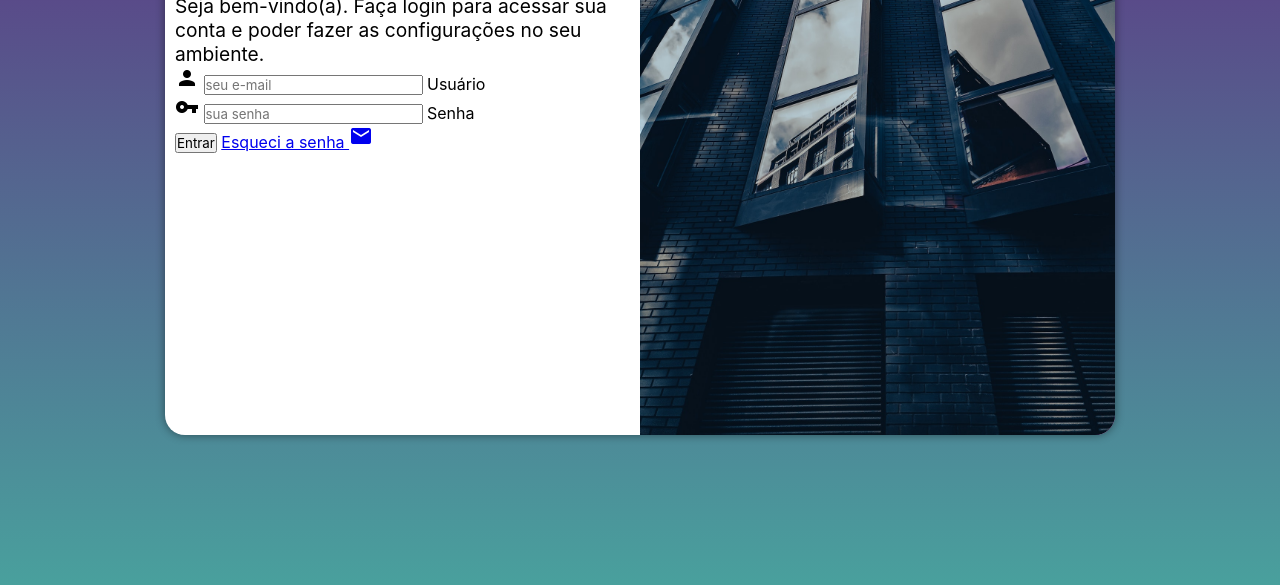
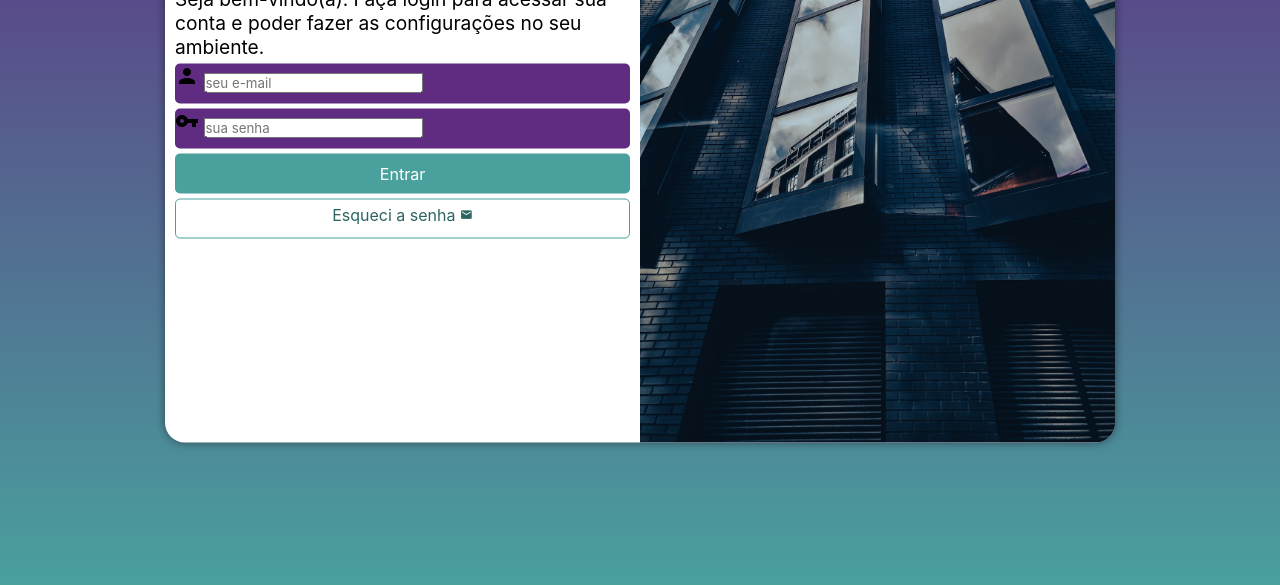
Before and after one commit to brunogomesz/projeto-login, a plain HTML site: page index.html in a window 1280 px wide. Shown: the part 215-800 px from the top of the page. Drawn offline with Linux system fonts and the light colour scheme.

Commit message:
aplicando estilo ao formulário de login

```diff
--- a/estilos/style.css
+++ b/estilos/style.css
@@ -38,7 +38,7 @@ section#login {
 
     background-color: white;
     width: 250px;
-    height: 500px;
+    height: 515px;
     border-radius: 20px;
     box-shadow: 0px 0px 10px rgba(0, 0, 0, 0.450);
 
@@ -67,3 +67,56 @@ div#formulario > h1{
 div#formulario > p {
     font-size: 0.8em;
 }
+
+form > div.campo {
+    background-color: #5f2c82;
+    display: block;
+    width: 100%;
+    height: 40px;
+    border-radius: 5px;
+    margin: 5px 0px;
+}
+
+div.campo > label{
+    display: none;
+}
+
+form > input[type=submit] {
+    display: block;
+    font-size: 1em;
+    width: 100%;
+    height: 40px;
+    background-color: #49a09d;
+    color: white;
+    border: none;
+    border-radius: 5px;
+    cursor: pointer;
+}
+
+form > input[type=submit]:hover {
+    background-color: #2d6462;
+}
+
+form > a.botao {
+    display: block;
+    text-align: center;
+    font-size: 1em;
+    width: 100%;
+    height: 40px;
+    padding-top: 5px;
+    margin-top: 5px;
+    background-color: white;
+    color: #2d6462;
+    border: 1px solid #49a09d;
+    border-radius: 5px;
+    text-decoration: none;
+
+}
+
+form > a.botao:hover {
+    background-color: #6cd3cf;
+}
+
+form > a.botao > span {
+    font-size: 0.8em;
+}
--- a/index.html
+++ b/index.html
@@ -31,7 +31,7 @@
                         <label for="isenha">Senha</label>
                     </div>
                     <input type="submit" value="Entrar">
-                    <a href="esqueci.html">
+                    <a href="esqueci.html" class="botao">
                         Esqueci a senha <span class="material-icons">mail</span>
                     </a>
                 </form>
```
